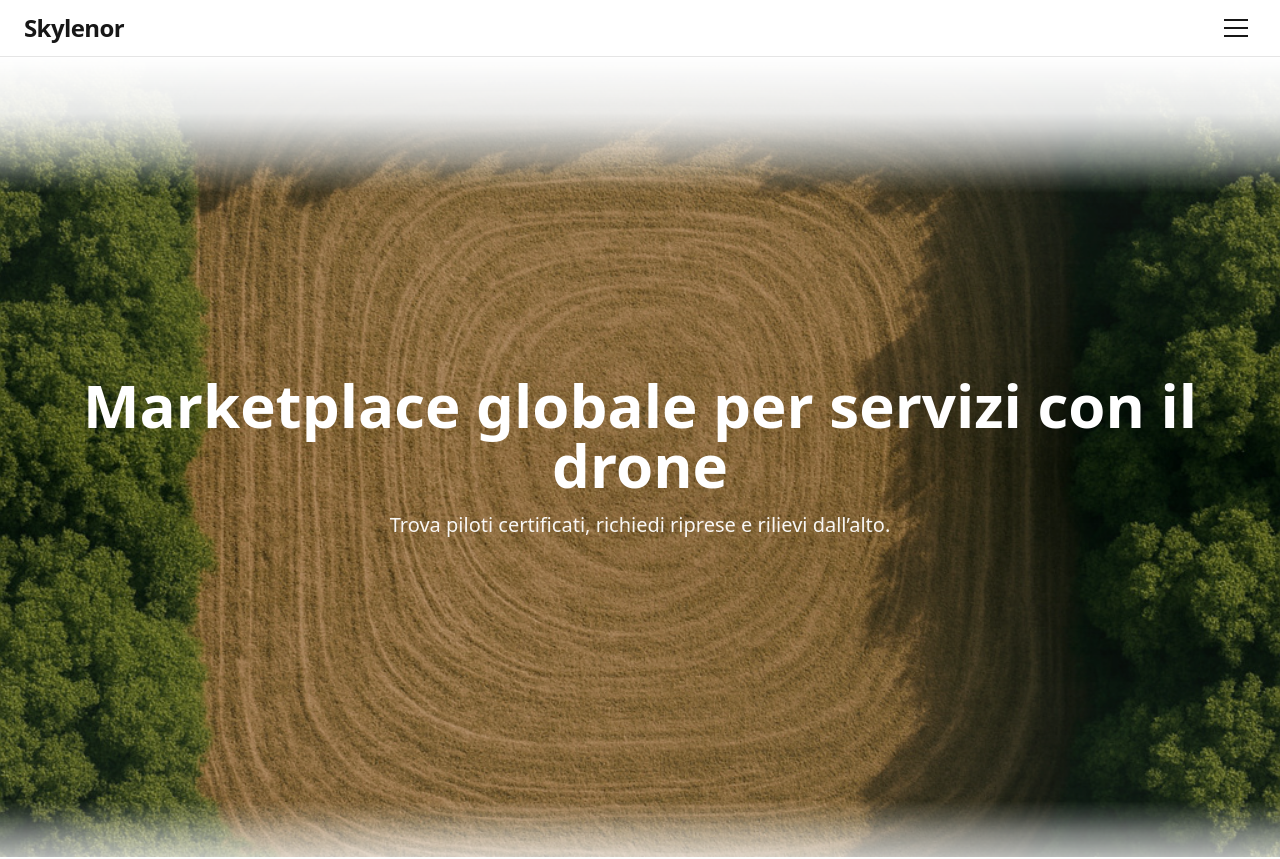
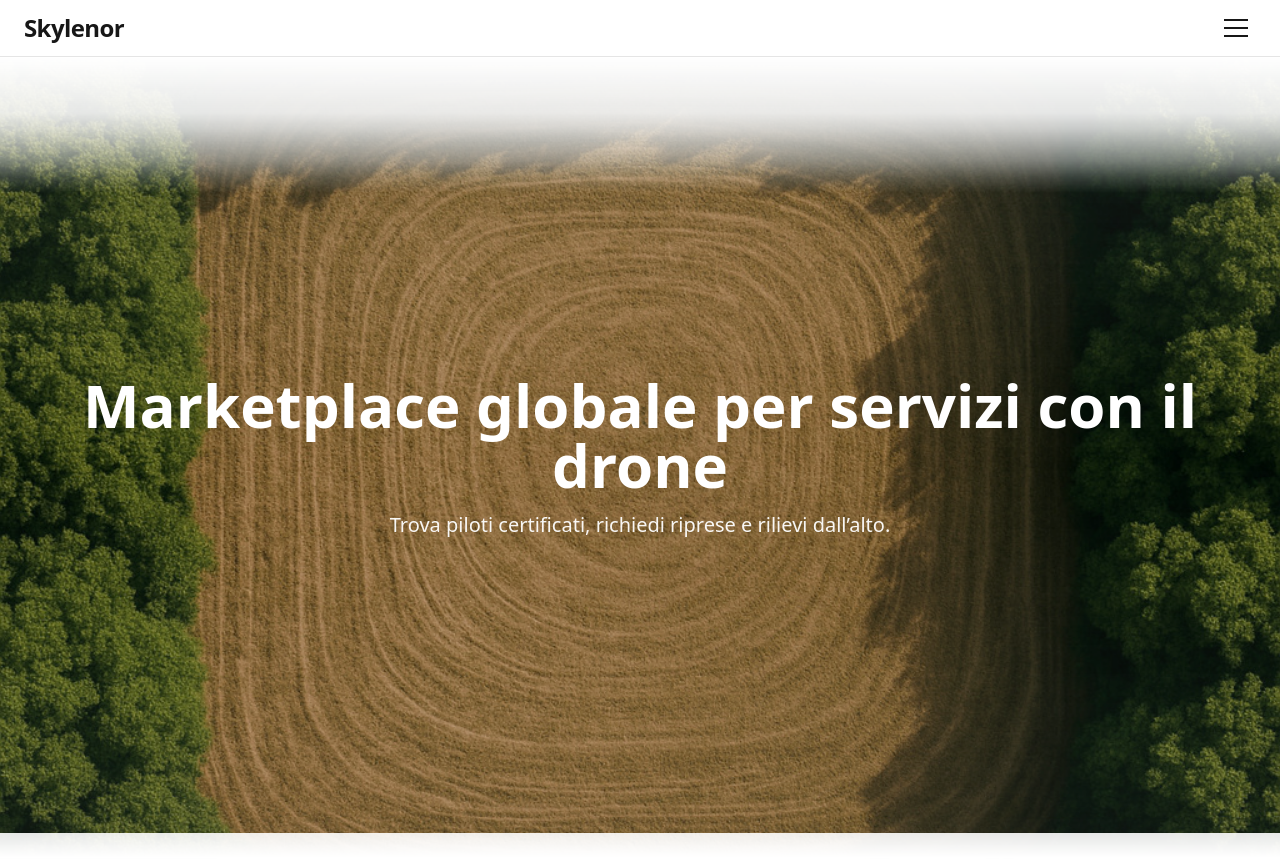
Before and after one commit to alessiomarciano007-prog/skylenor, a Next.js app: page / in a window 1280 px wide. Shown: the top 859 px of the page. Built offline with nearby package versions, Linux system fonts and the light colour scheme.

Commit message:
Update Section.tsx

```diff
--- a/app/components/Section.tsx
+++ b/app/components/Section.tsx
@@ -19,13 +19,13 @@ export default function Section({ children, className, fade = 180 }: Props) {
     rgba(255,255,255,0.78) 15%,
     rgba(255,255,255,0.95) 17%,
     #ffffff                 50%,
-    rgba(255,255,255,0.95) 93%,
-    rgba(255,255,255,0.78) 95%,
-    rgba(255,255,255,0.55) 97%,
-    rgba(255,255,255,0.38) 99%,
-    rgba(255,255,255,0.22) 101%,
-    rgba(255,255,255,0.10) 103%,
-    rgba(255,255,255,0)   110%
+    rgba(255,255,255,0.95) 97%,
+    rgba(255,255,255,0.78) 89%,
+    rgba(255,255,255,0.55) 91%,
+    rgba(255,255,255,0.38) 93%,
+    rgba(255,255,255,0.22) 95%,
+    rgba(255,255,255,0.10) 97%,
+    rgba(255,255,255,0)   100%
   )`;
 
   return (
```
